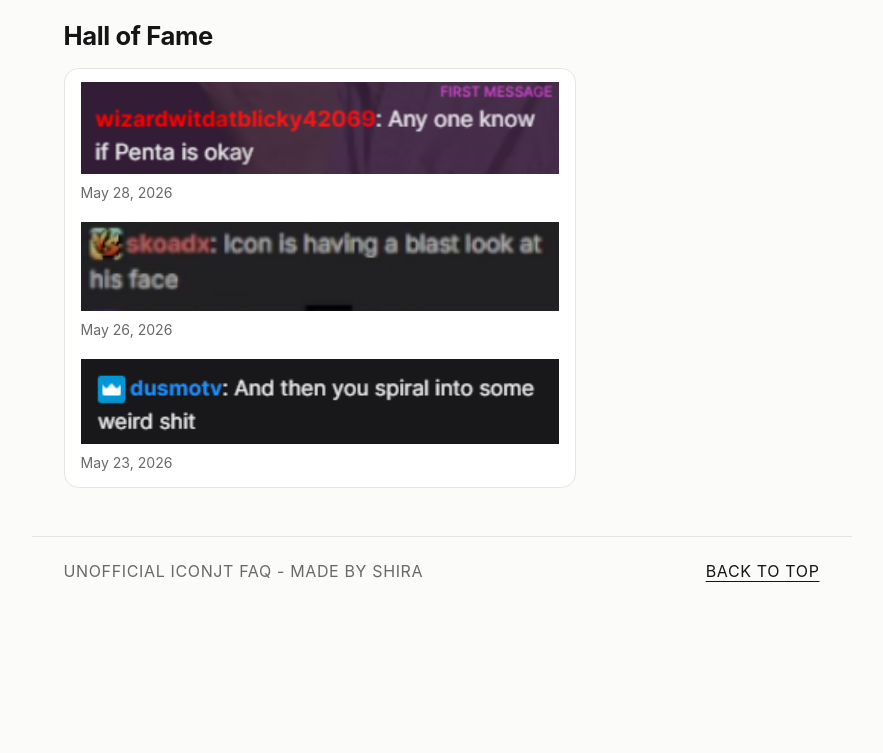
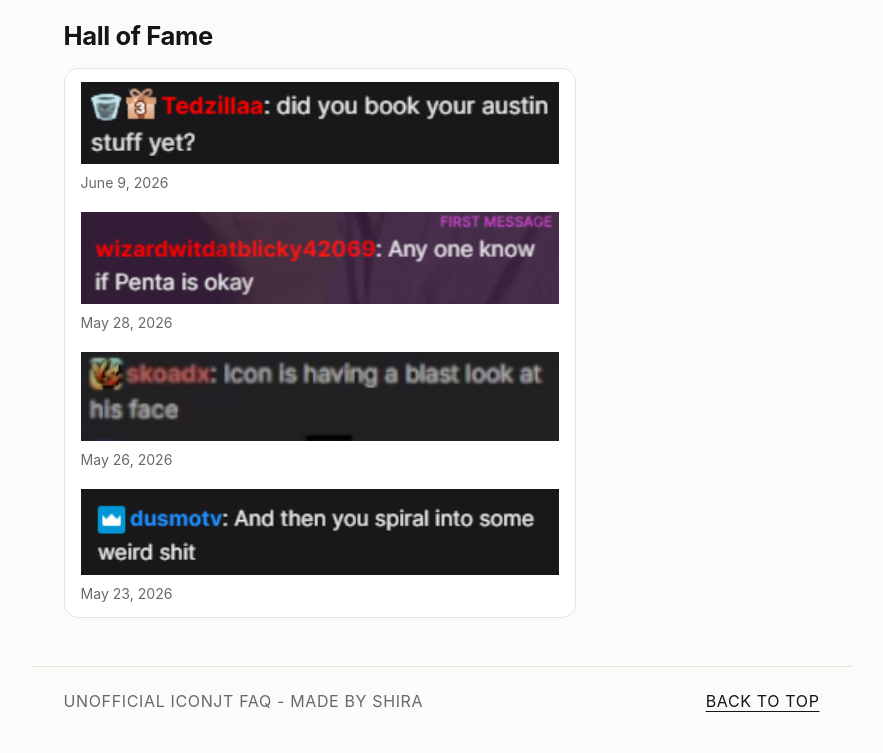
Before and after one commit to bgigurtsis/faq-site, a website: page index.html in a window 1280 px wide. Shown: the part 1826-2579 px from the top of the page, without its empty margins (191-1074 px from the left). Before the commit the page ends 2449 px from the top, so only its background shows below. Drawn offline with Linux system fonts and the light colour scheme; no server answers.

Commit message:
feat: add Tedzillaa to the Hall of Fame

```diff
--- a/index.html
+++ b/index.html
@@ -156,6 +156,10 @@
                  copy this <figure> block, update the src/alt, and put the
                  date the chatter was spotted in the figcaption. Newest first. -->
             <figure class="concerned-card">
+              <img src="public/concerned/tedzillaa-austin.png" alt="Tedzillaa saying: did you book your austin stuff yet?" loading="lazy">
+              <figcaption>June 9, 2026</figcaption>
+            </figure>
+            <figure class="concerned-card">
               <img src="public/concerned/wizardwitdatblicky-penta.png" alt="wizardwitdatblicky42069 saying: Any one know if Penta is okay" loading="lazy">
               <figcaption>May 28, 2026</figcaption>
             </figure>
```
Also changed, not shown: public/concerned/tedzillaa-austin.png (added).
